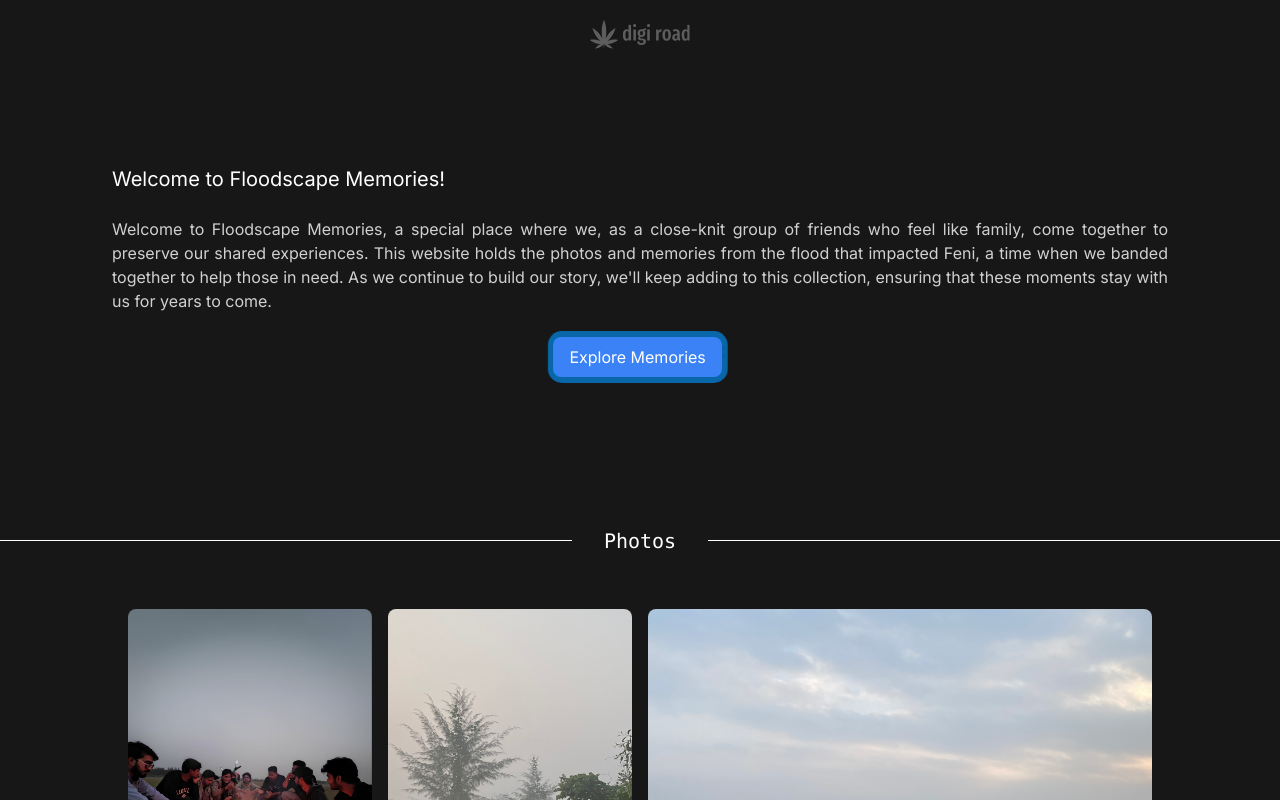
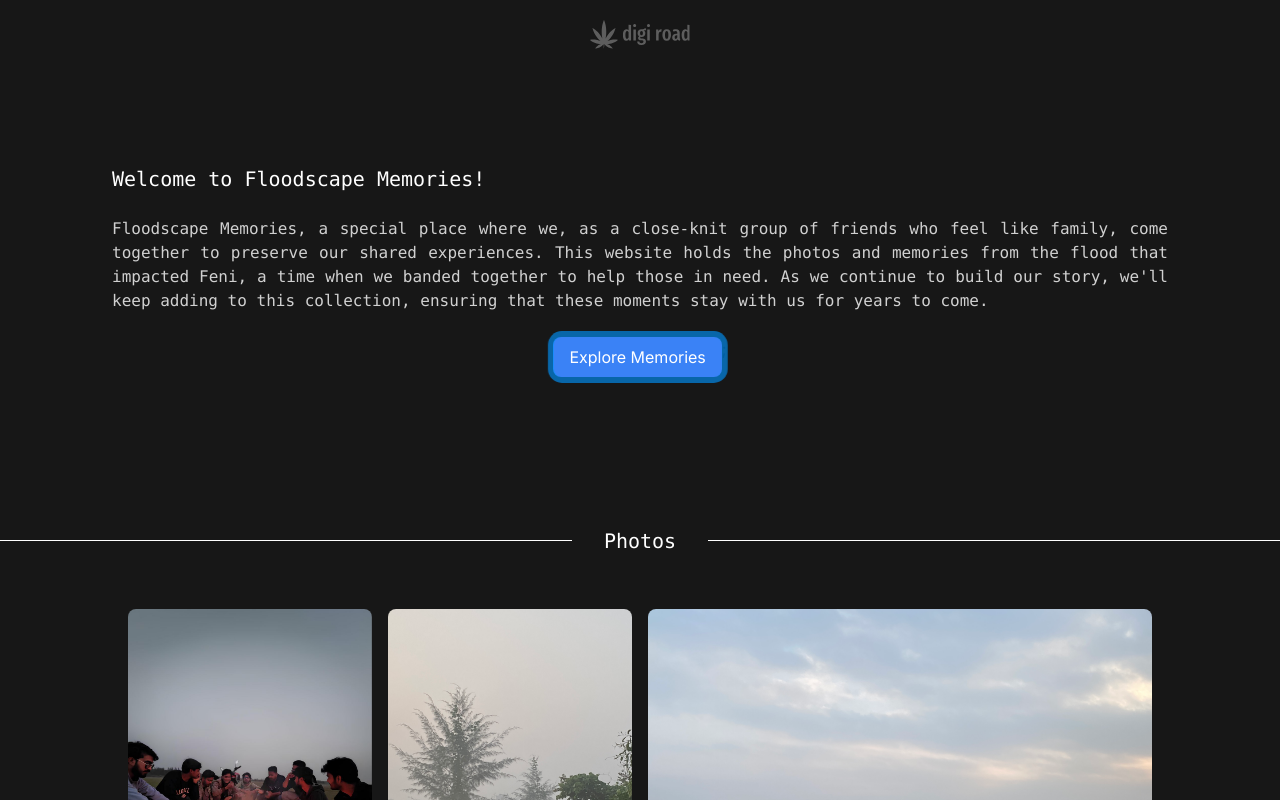
Before and after one commit to txxasif/FloodscapeMemories, a Next.js app: page / in a window 1280 px wide. Shown: the top 800 px of the page. Built offline with nearby package versions, Linux system fonts and the light colour scheme.

Commit message:
memories

```diff
--- a/app/page.tsx
+++ b/app/page.tsx
@@ -1,7 +1,6 @@
 import { Notifications } from "@/components/ui/Notification";
 import PhotoSection from "@/components/PhotoSection";
 import WelcomeMessage from "@/components/WelcomeMessage";
-import Mock from "@/components/mock";
 import { Gallery } from "@/components/mock";
 
 export default function About() {
--- a/components/WelcomeMessage.tsx
+++ b/components/WelcomeMessage.tsx
@@ -22,13 +22,13 @@ const WelcomeMessage = () => {
           <div className="overflow-hidden  sm:rounded-lg">
             <div className="p-6  border-gray-700 sm:px-20">
               <BoxReveal boxColor={"#5046e6"} duration={0.5}>
-                <div className="mt-6 text-xl text-white">
+                <div className="mt-6 text-xl text-white font-mono">
                   Welcome to Floodscape Memories!
                 </div>
               </BoxReveal>
               <BoxReveal boxColor={"#5046e6"} duration={0.5}>
-                <div className="mt-6 text-white opacity-80 text-justify">
-                  {`  Welcome to Floodscape Memories, a special place where we, as a
+                <div className="mt-6 font-mono text-white opacity-80 text-justify">
+                  {`  Floodscape Memories, a special place where we, as a
                 close-knit group of friends who feel like family, come together
                 to preserve our shared experiences. This website holds the
                 photos and memories from the flood that impacted Feni, a time
@@ -45,7 +45,7 @@ const WelcomeMessage = () => {
             <PulsatingButton href="/memories">Explore Memories</PulsatingButton>
           ) : (
             <BoxReveal boxColor={"#5046e6"} duration={0.5}>
-              <div className="px-2 py-2"> Explore Memories</div>
+              <div className=" font-mono px-2 py-2"> Explore Memories</div>
             </BoxReveal>
           )}
           ;
--- a/components/mock.tsx
+++ b/components/mock.tsx
@@ -1,5 +1,6 @@
 import Image from "next/image";
 import IntroText from "./ui/IntroText";
+import BlurFade from "./magicui/blur-fade";
 
 const data = [
   "/photo/0.jpg",
```
